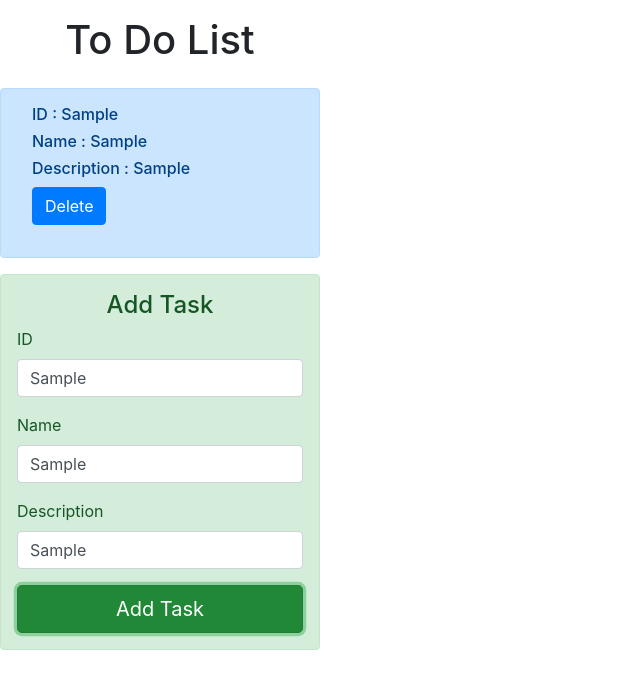
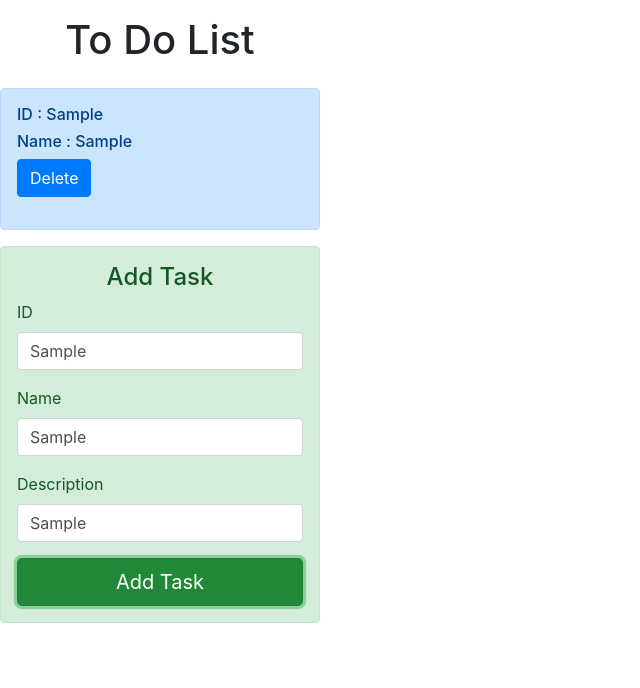
Before and after one commit to yingspvd/AngularCTF2, an Angular app: page / in a window 1280 px wide. Both pictures are taken after typing "Sample", "Sample", "Sample" into the empty fields and a click on the button "Add Task". Shown: the top 688 px of the page, without its empty margins (0-640 px from the left). Built offline with nearby package versions, Linux system fonts and the light colour scheme.

Commit message:
Homework1

```diff
--- a/src/app/task/task.component.html
+++ b/src/app/task/task.component.html
@@ -1,13 +1,7 @@
 
 
 <div class="w-25 p-3 alert alert-primary" role="alert">
-    <div class="col-auto">
-        <h6 class="visually-hidden">ID : {{ toDoList.id }}</h6>
-        <h6 class="visually-hidden">Name : {{ toDoList.name }}</h6>
-        <h6 class="visually-hidden">Description : {{ toDoList.description }}</h6>
-    </div>
-
-<div class="col-auto">
-    <button (click) = "deleteTask()" type="submit" class="btn btn-primary mb-3">Delete</button>
+        <h6 >ID : {{ toDoList.id }} </h6>
+        <h6 >Name : {{ toDoList.name }}</h6>
+        <button (click) = "deleteTask()" type="submit" class="btn btn-primary mb-3">Delete</button>
 </div>
-</div>
```
